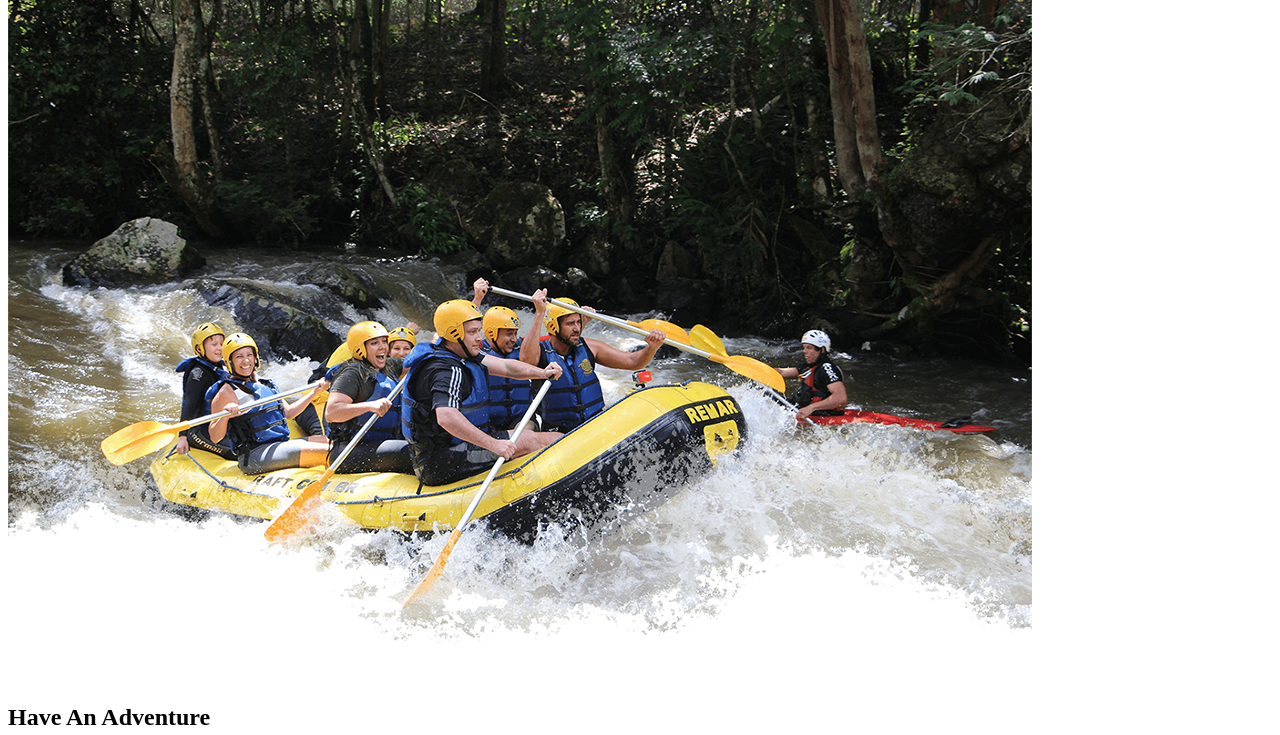
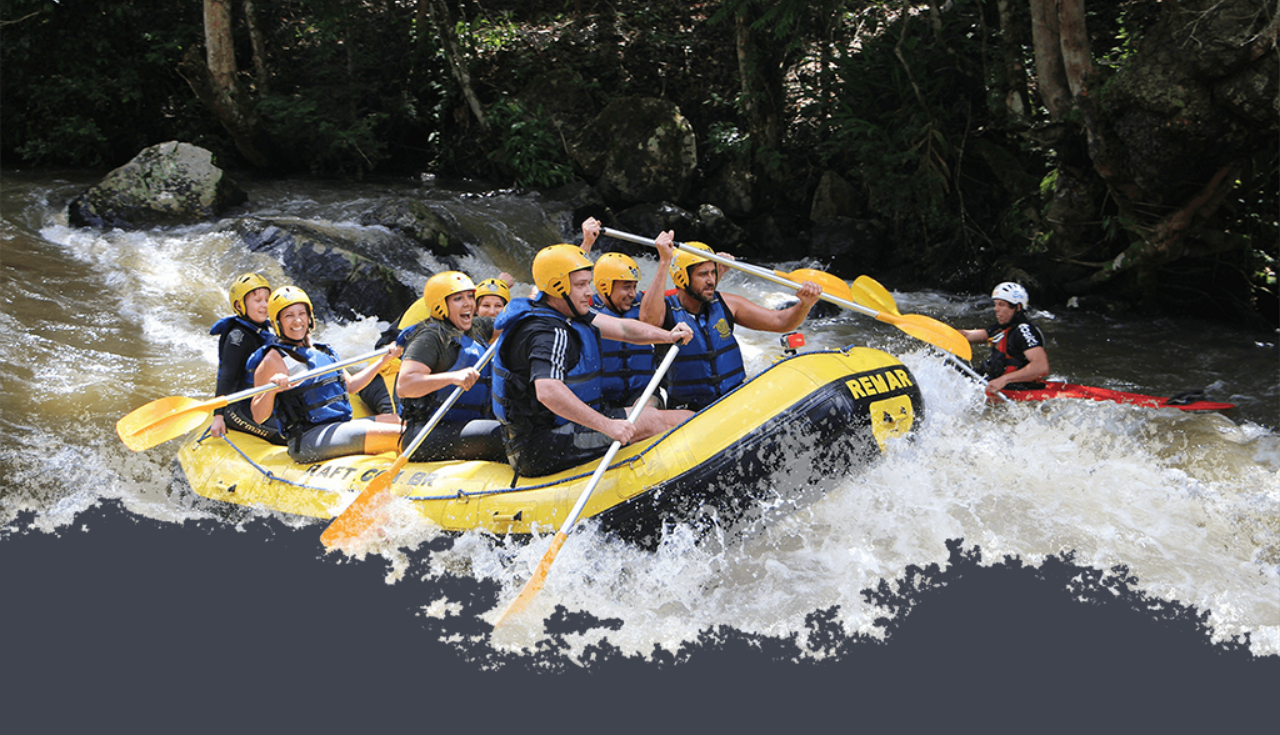
Before and after one commit to HarrisonG1/wdd-130, a plain HTML site: page wwr/wwr.html in a window 1280 px wide. Shown: the part 250-985 px from the top of the page. Drawn offline with nearby package versions, Linux system fonts and the light colour scheme; the site is published under a folder, as on GitHub Pages, so addresses that start at the root find nothing.

Commit message:
workdangit

```diff
--- a/wwr/wwr.html
+++ b/wwr/wwr.html
@@ -4,7 +4,7 @@
     <meta charset="UTF-8">
     <meta http-equiv="X-UA-Compatible" content="IE=edge">
     <meta name="viewport" content="width=device-width, initial-scale=1.0">
-    <link rel="stylesheet" href="/wwr/style/style.css">
+    <link rel="stylesheet" href="./style/style.css">
     <title>Forest Rafting</title>
 </head>
 <body>
```
